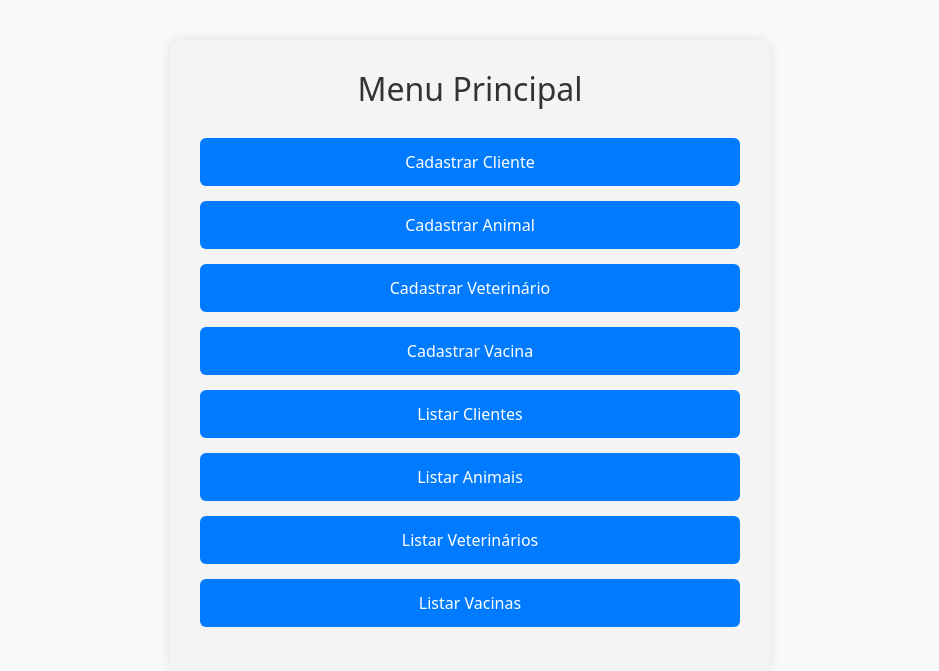
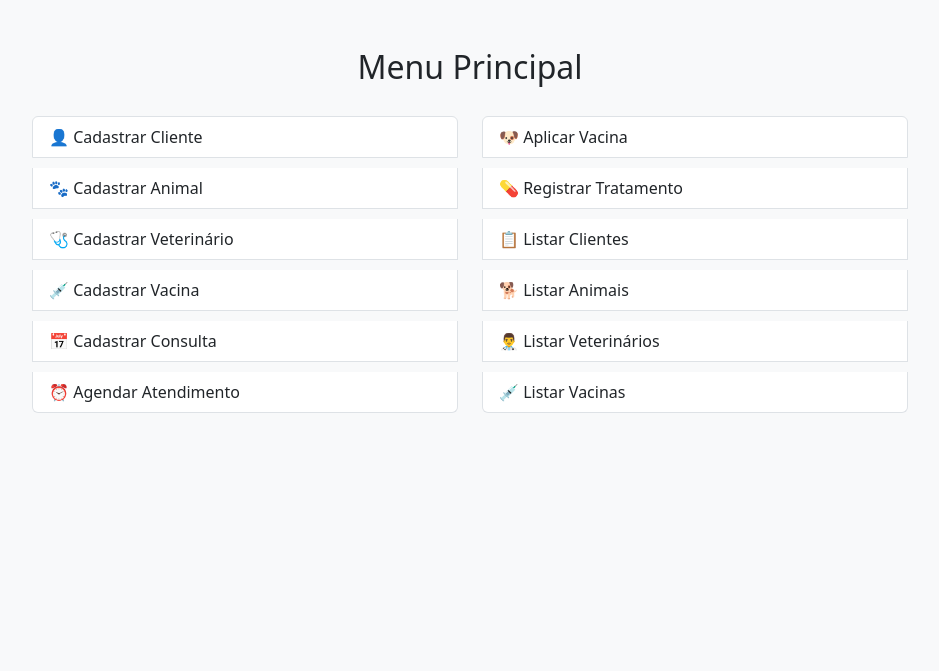
Before and after one commit to CarlosHeiden/django_petvida, a Django app: page /clinica/menu in a window 1280 px wide. Shown: the part 56-727 px from the top of the page, without its empty margins (170-1109 px from the left). Run offline with Django 5.2, Linux system fonts and the light colour scheme.

Commit message:
"incluido novas telas de cadastro , atualizado menu e rotas"

```diff
--- a/clinica/templates/menu.html
+++ b/clinica/templates/menu.html
@@ -3,46 +3,76 @@
 {% block content %}
 <style>
     .menu-container {
-        max-width: 600px;
-        margin: 40px auto;
-        padding: 30px;
-        background-color: #f4f4f4;
-        border-radius: 10px;
-        box-shadow: 0 0 12px rgba(0, 0, 0, 0.1);
+        max-width: 900px;
+        margin: 0 auto;
+    }
+    .menu-title {
         text-align: center;
+        margin-bottom: 30px;
     }
-
-    .menu-container h2 {
-        margin-bottom: 30px;
-        color: #333;
+    .menu-item {
+        margin-bottom: 10px;
+        font-weight: 500;
+        transition: background 0.2s ease-in-out;
     }
-
-    .menu-link {
-        display: block;
-        margin: 15px 0;
-        padding: 12px;
-        background-color: #007bff;
-        color: white;
-        text-decoration: none;
-        border-radius: 6px;
-        transition: background-color 0.3s ease;
+    .menu-item:hover {
+        background-color: #e9ecef;
     }
-
-    .menu-link:hover {
-        background-color: #0056b3;
+    .menu-icon {
+        margin-right: 8px;
     }
 </style>
 
-<div class="menu-container">
-    <h2>Menu Principal</h2>
-    <a href="{% url 'cadastrar_cliente' %}" class="menu-link">Cadastrar Cliente</a>
-    <a href="{% url 'cadastrar_animal' %}" class="menu-link">Cadastrar Animal</a>
-    <a href="{% url 'cadastrar_veterinario' %}" class="menu-link">Cadastrar Veterinário</a>
-    <a href="{% url 'cadastrar_vacina' %}" class="menu-link">Cadastrar Vacina</a>
+<div class="container menu-container mt-5">
+    <h2 class="menu-title">Menu Principal</h2>
+    <div class="row">
+        <!-- Coluna 1 -->
+        <div class="col-md-6">
+            <div class="list-group">
+                <a href="{% url 'cadastrar_cliente' %}" class="list-group-item list-group-item-action menu-item">
+                    👤 Cadastrar Cliente
+                </a>
+                <a href="{% url 'cadastrar_animal' %}" class="list-group-item list-group-item-action menu-item">
+                    🐾 Cadastrar Animal
+                </a>
+                <a href="{% url 'cadastrar_veterinario' %}" class="list-group-item list-group-item-action menu-item">
+                    🩺 Cadastrar Veterinário
+                </a>
+                <a href="{% url 'cadastrar_vacina' %}" class="list-group-item list-group-item-action menu-item">
+                    💉 Cadastrar Vacina
+                </a>
+                <a href="{% url 'cadastrar_consulta' %}" class="list-group-item list-group-item-action menu-item">
+                    📅 Cadastrar Consulta
+                </a>
+                <a href="{% url 'cadastrar_agendamento' %}" class="list-group-item list-group-item-action menu-item">
+                    ⏰ Agendar Atendimento
+                </a>
+            </div>
+        </div>
 
-    <a href="{% url 'listar_clientes' %}" class="menu-link">Listar Clientes</a>
-    <a href="{% url 'listar_animais' %}" class="menu-link">Listar Animais</a>
-    <a href="{% url 'listar_veterinarios' %}" class="menu-link">Listar Veterinários</a>
-    <a href="{% url 'listar_vacinas' %}" class="menu-link">Listar Vacinas</a>
+        <!-- Coluna 2 -->
+        <div class="col-md-6">
+            <div class="list-group">
+                <a href="{% url 'cadastrar_aplicacao_vacina' %}" class="list-group-item list-group-item-action menu-item">
+                    🐶 Aplicar Vacina
+                </a>
+                <a href="{% url 'cadastrar_tratamento_realizado' %}" class="list-group-item list-group-item-action menu-item">
+                    💊 Registrar Tratamento
+                </a>
+                <a href="{% url 'listar_clientes' %}" class="list-group-item list-group-item-action menu-item">
+                    📋 Listar Clientes
+                </a>
+                <a href="{% url 'listar_animais' %}" class="list-group-item list-group-item-action menu-item">
+                    🐕 Listar Animais
+                </a>
+                <a href="{% url 'listar_veterinarios' %}" class="list-group-item list-group-item-action menu-item">
+                    👨‍⚕️ Listar Veterinários
+                </a>
+                <a href="{% url 'listar_vacinas' %}" class="list-group-item list-group-item-action menu-item">
+                    💉 Listar Vacinas
+                </a>
+            </div>
+        </div>
+    </div>
 </div>
 {% endblock %}
--- a/clinica/urls.py
+++ b/clinica/urls.py
@@ -7,6 +7,11 @@ urlpatterns = [
     path('animal/cadastrar/', views.cadastrar_animal, name='cadastrar_animal'),
     path('veterinario/cadastrar/', views.cadastrar_veterinario, name='cadastrar_veterinario'),
     path('vacina/cadastrar/', views.cadastrar_vacina, name='cadastrar_vacina'),
+    path('cconsulta/cadastrar', views.cadastrar_consulta, name='cadastrar_consulta'),
+    path('aplicacao_vacina/cadastrar', views.cadastrar_aplicacao_vacina, name='cadastrar_aplicacao_vacina'),
+    path('agendamento/cadastrar', views.cadastrar_agendamento, name='cadastrar_agendamento'),
+    path('tratamento_realizado/cadastrar', views.cadastrar_tratamento_realizado, name='cadastrar_tratamento_realizado'),
+
     path('clientes/', views.listar_clientes, name='listar_clientes'),
     path('veterinarios/', views.listar_veterinarios, name='listar_veterinarios'),
     path('animais/', views.listar_animais, name='listar_animais'),
--- a/clinica/views.py
+++ b/clinica/views.py
@@ -1,6 +1,6 @@
 from django.shortcuts import render, redirect,  get_object_or_404
 from .models import Cliente, Animal, Veterinario
-from .forms import ClienteForm, AnimalForm, VeterinarioForm, VacinaForm
+from .forms import ClienteForm, AnimalForm, VeterinarioForm, VacinaForm,  AplicacaoVacinaForm, AgendamentoForm, ConsultaForm, RealizacaoTratamentoForm
 from .models import Cliente, Veterinario, Animal, Vacina, Consulta,Tratamento, AplicacaoVacina, RealizacaoTratamento, Veterinario
 from django.db.models import Q
 
@@ -142,3 +142,61 @@ def historico_clinico(request, animal_id):
         'tutor': tutor,
         'historico': historico
     })
+
+
+
+# CONSULTAS
+def cadastrar_consulta(request):
+    if request.method == 'POST':
+        form = ConsultaForm(request.POST)
+        if form.is_valid():
+            form.save()
+            return redirect('menu')
+    else:
+        form = ConsultaForm()
+    return render(request, 'formulario.html', {
+        'form': form,
+        'titulo': 'Cadastrar Consulta'
+    })
+
+# APLICAÇÃO DE VACINAS
+def cadastrar_aplicacao_vacina(request):
+    if request.method == 'POST':
+        form = AplicacaoVacinaForm(request.POST)
+        if form.is_valid():
+            form.save()
+            return redirect('menu')
+    else:
+        form = AplicacaoVacinaForm()
+    return render(request, 'formulario.html', {
+        'form': form,
+        'titulo': 'Aplicar Vacina'
+    })
+
+# AGENDAMENTO
+def cadastrar_agendamento(request):
+    if request.method == 'POST':
+        form = AgendamentoForm(request.POST)
+        if form.is_valid():
+            form.save()
+            return redirect('menu')
+    else:
+        form = AgendamentoForm()
+    return render(request, 'formulario.html', {
+        'form': form,
+        'titulo': 'Agendar Atendimento'
+    })
+
+# REALIZAÇÃO DE TRATAMENTO
+def cadastrar_tratamento_realizado(request):
+    if request.method == 'POST':
+        form = RealizacaoTratamentoForm(request.POST)
+        if form.is_valid():
+            form.save()
+            return redirect('menu')
+    else:
+        form = RealizacaoTratamentoForm()
+    return render(request, 'formulario.html', {
+        'form': form,
+        'titulo': 'Registrar Tratamento Realizado'
+    })
```
Also changed, not shown: clinica/forms.py (+69 -8 lines).
